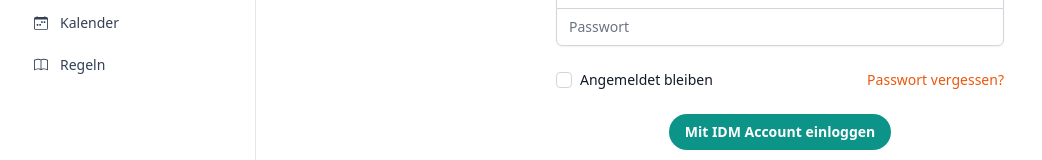
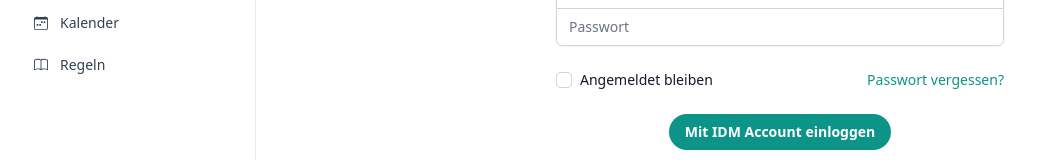
Before and after one commit to atm1298/snipe-it-companion, a Vue app in the folder client/: page /login in a window 1280 px wide. Shown: the part 243-403 px from the top of the page, without its empty margins (0-1042 px from the left). Built offline with nearby package versions, Linux system fonts and the light colour scheme; what v-calendar would draw is missing.

Commit message:
edit login

```diff
--- a/client/src/pages/login.vue
+++ b/client/src/pages/login.vue
@@ -48,7 +48,7 @@ import BaseButton from "../components/BaseButton.vue";
 							id="remember-me"
 							name="remember-me"
 							type="checkbox"
-							class="h-4 w-4 rounded border-gray-300 text-orange-600 focus:ring-orange-500"
+							class="h-4 w-4 rounded border-gray-300 text-teal-600 focus:ring-teal-500"
 						/>
 						<label for="remember-me" class="ml-2 block text-sm text-gray-900">
 							Angemeldet bleiben
@@ -56,10 +56,7 @@ import BaseButton from "../components/BaseButton.vue";
 					</div>
 
 					<div class="text-sm">
-						<a
-							href="#"
-							class="font-medium text-orange-600 hover:text-orange-500"
-						>
+						<a href="#" class="font-medium text-teal-600 hover:text-teal-500">
 							Passwort vergessen?
 						</a>
 					</div>
```
